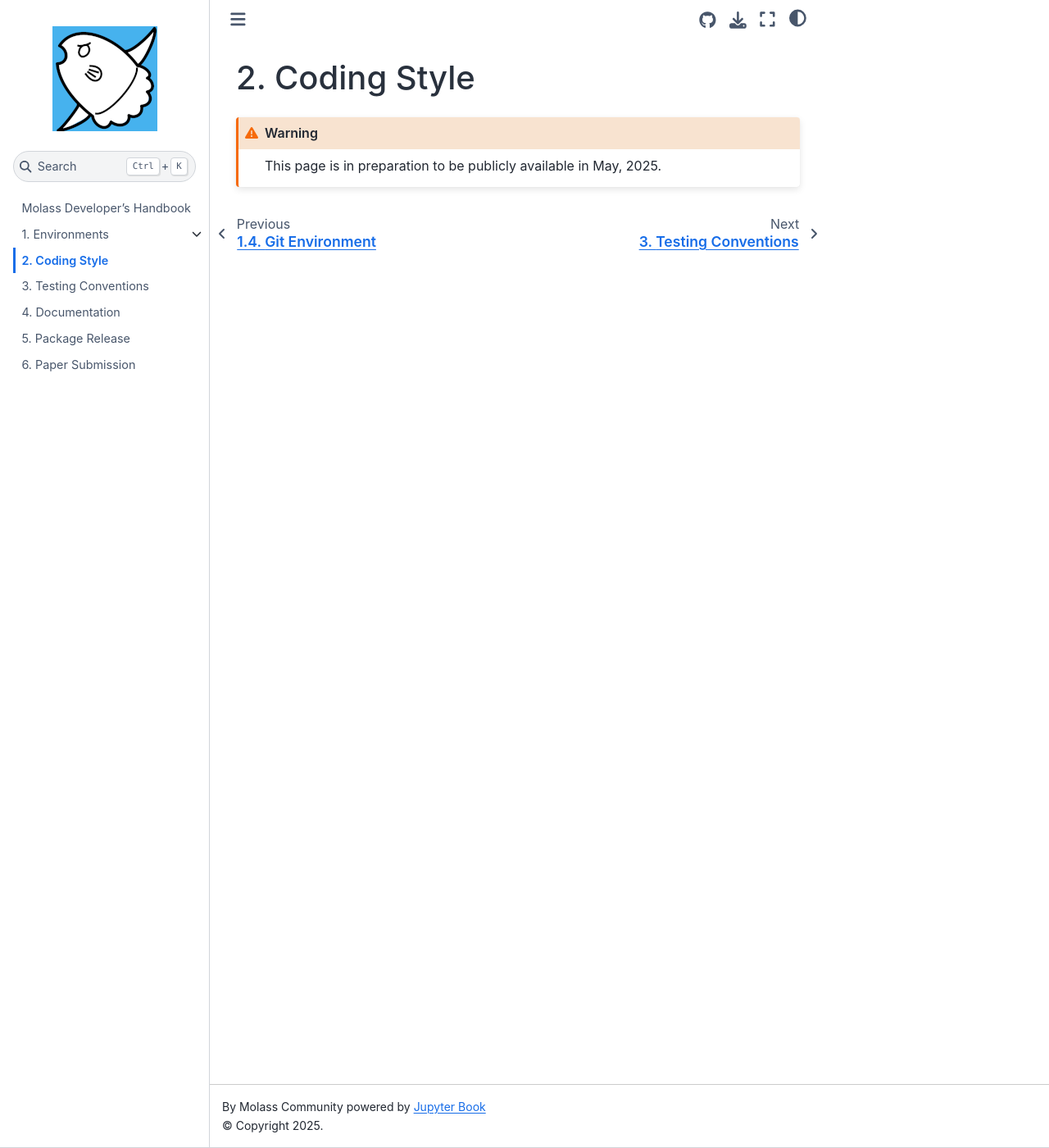
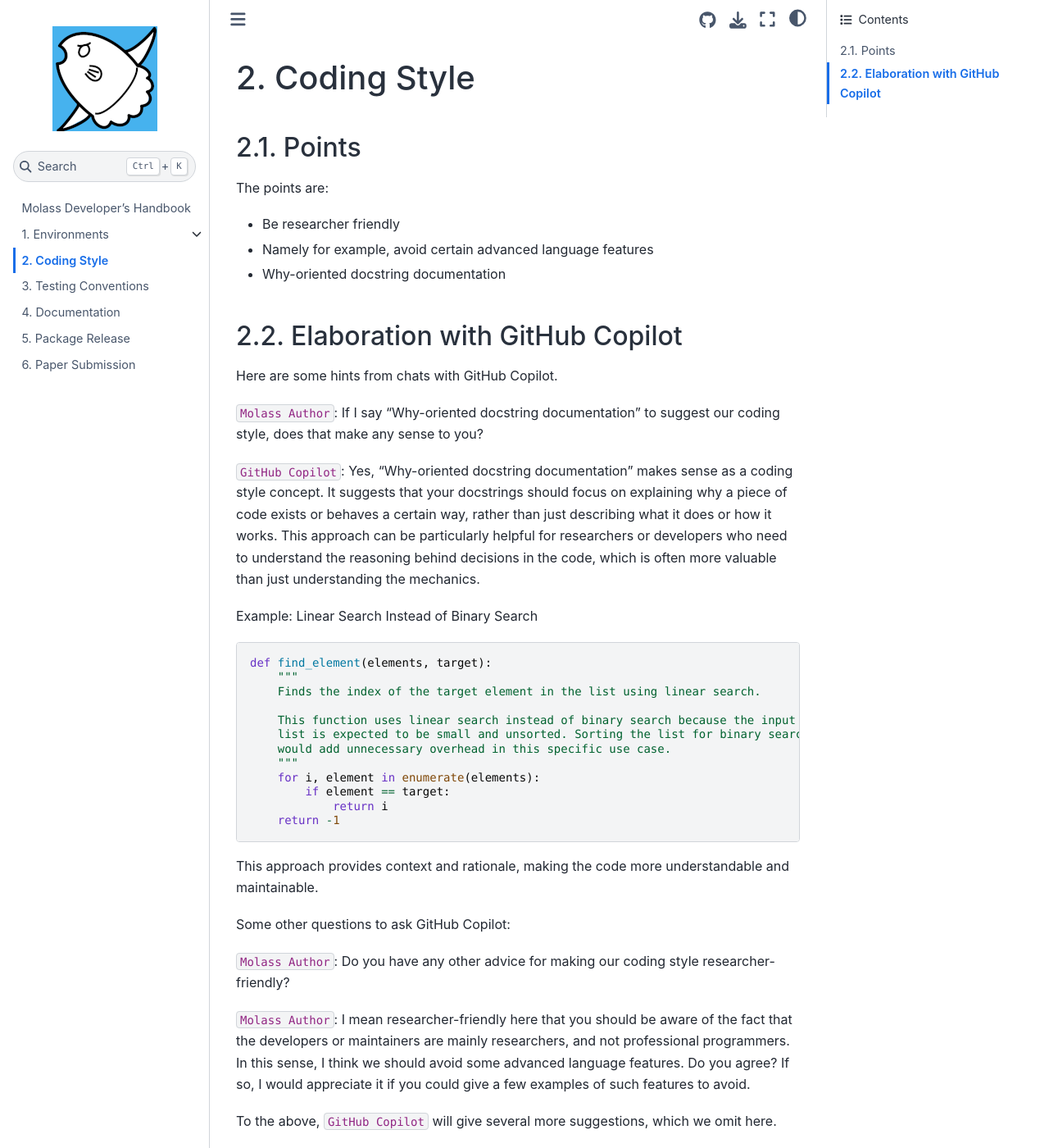
Before and after one commit to biosaxs-dev/molass-develop, a Jupyter Book: the page built from chapters/05/coding_style.md, in a window 1280 px wide and 1400 px high. Shown: the whole window at 82% size. Built offline with Jupyter Book 1.0.4 settings and Sphinx 7.4.7 and the Sphinx Book theme 1.1.4, drawn with Linux system fonts in a browser that asks for light colours; some of the changed text lies outside the part shown.

Commit message:
add chapter on coding style

````diff
--- a/chapters/05/coding_style.md
+++ b/chapters/05/coding_style.md
@@ -1,5 +1,45 @@
 # Coding Style
 
-```{warning}
-This page is in preparation to be publicly available in May, 2025.
+## Points
+The points are:
+
+* Be researcher friendly
+* Namely for example, avoid certain advanced language features
+* Why-oriented docstring documentation
+
+## Elaboration with GitHub Copilot
+Here are some hints from chats with GitHub Copilot.
+
+`Molass Author`: If I say "Why-oriented docstring documentation" to suggest our coding style, does that make any sense to you?
+
+`GitHub Copilot`: Yes, "Why-oriented docstring documentation" makes sense as a coding style concept. It suggests that your docstrings should focus on explaining why a piece of code exists or behaves a certain way, rather than just describing what it does or how it works. This approach can be particularly helpful for researchers or developers who need to understand the reasoning behind decisions in the code, which is often more valuable than just understanding the mechanics.
+
+Example: Linear Search Instead of Binary Search
+
+```python
+def find_element(elements, target):
+    """
+    Finds the index of the target element in the list using linear search.
+
+    This function uses linear search instead of binary search because the input
+    list is expected to be small and unsorted. Sorting the list for binary search
+    would add unnecessary overhead in this specific use case.
+    """
+    for i, element in enumerate(elements):
+        if element == target:
+            return i
+    return -1
 ```
+
+This approach provides context and rationale, making the code more understandable and maintainable.
+
+Some other questions to ask GitHub Copilot:
+
+`Molass Author`: Do you have any other advice for making our coding style researcher-friendly?
+
+`Molass Author`: I mean researcher-friendly here that you should be aware of the fact that the developers or maintainers are mainly researchers, and not professional programmers. In this sense, I think we should avoid some advanced language features. Do you agree? If so, I would appreciate it if you could give a few examples of such features to avoid.
+
+To the above, `GitHub Copilot` will give several more suggestions, which we omit here.
+
+Acknowledgement to:
+Suggestions provided by GitHub Copilot, an AI programming assistant.
````
